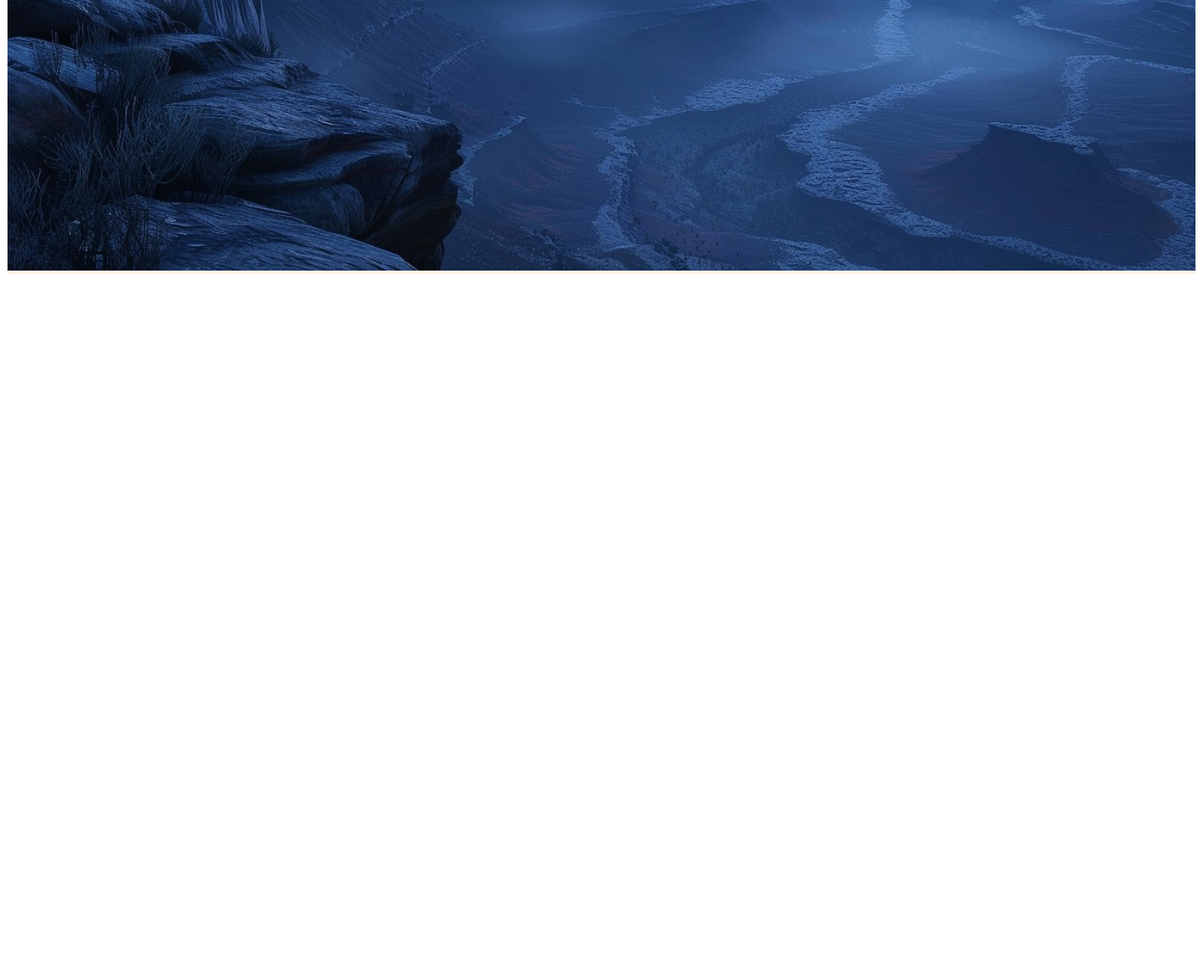
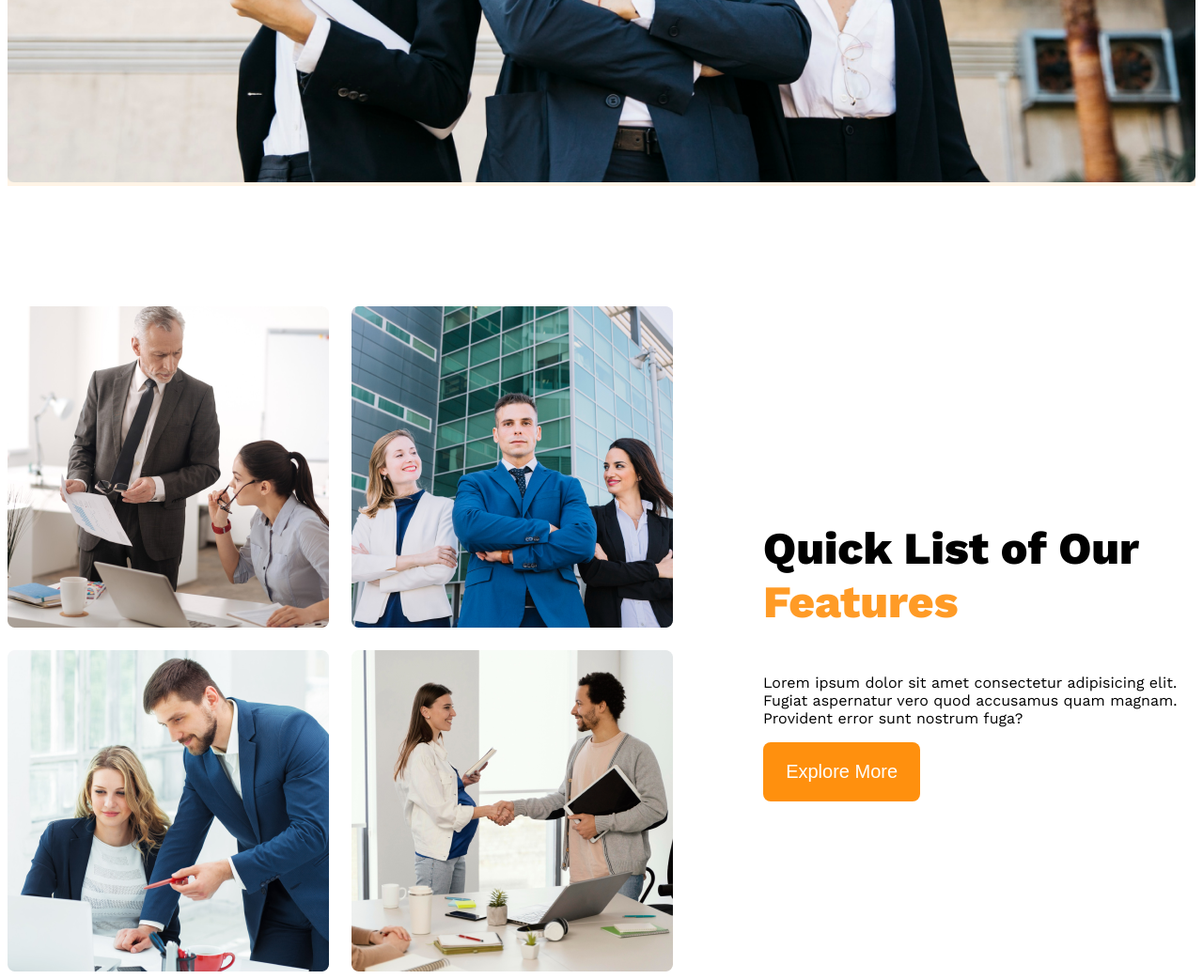
Before and after one commit to anishossen/Architecs, a plain HTML site: page index.html in a window 1280 px wide. Shown: the part 987-2029 px from the top of the page at 94% size. Before the commit the page ends 1287 px from the top, so only its background shows below. Drawn offline with nearby package versions, Linux system fonts and the light colour scheme.

Commit message:
added code

```diff
--- a/index.html
+++ b/index.html
@@ -24,10 +24,25 @@
         Ex qui ut, recusandae magni dignissimos odio ipsa natus atque nesciunt quos.</p>
         <button class="btn-primary">Explore More</button>
         </div>
-        <img class="banner-image" src="Images/moon2.jpg" alt="">
+        <img class="banner-image" src="Images/banner.png" alt="">
     </div>
    </header>
-   <main></main>
+   <main>
+    <section class="teams display-flex">
+        <div class="team-img-container">
+            <img src="Images/team1.png" alt="">
+            <img src="Images/team2.png" alt="">
+            <img src="Images/team3.png" alt="">
+            <img src="Images/team4.png" alt="">
+        </div>
+        <div class="our-features">
+            <h3 class="features-title">Quick List of Our <span style="color: rgba(255, 144, 14, 0.9);">Features</span></h3>
+            <p>Lorem ipsum dolor sit amet consectetur adipisicing elit. Fugiat aspernatur vero
+            quod accusamus quam magnam. Provident error sunt nostrum fuga?</p>
+            <button class="btn-primary">Explore More</button>
+        </div>
+    </section>
+   </main>
    <footer></footer>
 </body>
 </html>
--- a/style/style.css
+++ b/style/style.css
@@ -60,6 +60,48 @@
     width: 100%;
 }
 
-@media  screen and (max-width:) {
 
+/* main section start from here  */
+
+main{
+    max-width: 1440px;
+    margin: 0 auto;
 }
+main> section{
+    margin-top: 8rem;
+}
+.teams{
+    align-items: center;
+}
+.team-img-container{
+    display: grid;
+    grid-template-columns: repeat(2, 1fr);
+    gap: 1.5rem;
+}
+.our-features{
+    width: 33rem;
+    margin-left: 6rem;
+}
+.features-title{
+    font-size: 3rem;
+    font-weight: 800;
+}
+
+@media  screen and (max-width: 570px) {
+    .navbar,
+    .banner,
+    .nav-links,
+    .teams{
+       flex-direction: column;
+    }
+    .banner-title{
+       font-size: 2rem;
+    }
+    .team-img-container{
+        grid-template-columns: repeat(1, 1fr);
+    }
+    .our-features{
+        width: 100%;
+        margin-left: 1rem;
+    }
+}
```
Also changed, not shown: Images/architect.png (added), Images/banner.png (added), Images/team1.png (added), Images/team2.png (added), Images/team3.png (added), Images/team4.png (added).
